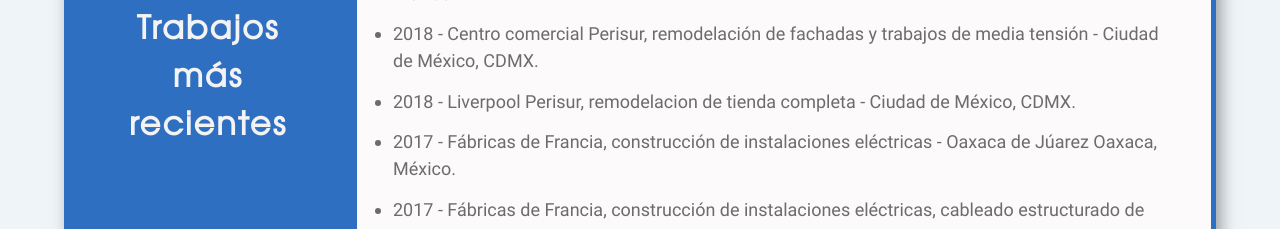
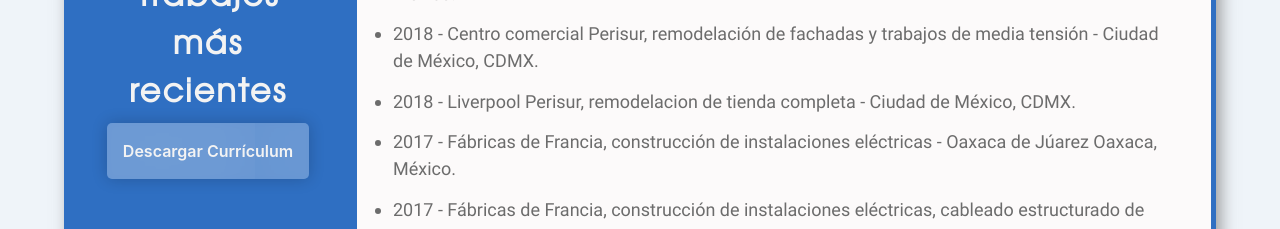
Before and after one commit to cchavezmx/nextjs-landing, a Next.js app: page /about in a window 1280 px wide. Shown: the part 2260-2489 px from the top of the page. Built offline with nearby package versions, Linux system fonts and the light colour scheme.

Commit message:
se agrego curriculum completo

```diff
--- a/pages/about.js
+++ b/pages/about.js
@@ -1,3 +1,4 @@
+import { useState } from 'react'
 // Custom components
 import CompanyCard from "../components/_CompanyCard.jsx";
 import Hero from "../components/_Hero.jsx";
@@ -9,8 +10,40 @@
 // Data JSON_files
 import { About, EmpresasJson } from "../assets/aboutData.json";
 
+// npm Component
+// import PDFViewer from 'pdf-viewer-reactjs'
 
-export default function about() {
+// chakra
+import {
+	Modal,
+	ModalOverlay,
+	ModalCloseButton,
+	ModalContent
+}from '@chakra-ui/react'
+
+
+const ModalPDF = ({ isOpen, toggleOpen }) => {
+
+	return(
+		<Modal isOpen={isOpen} onClose={toggleOpen} size="full">
+			<ModalCloseButton />
+			<ModalContent>
+				<ModalOverlay />
+					{/* <PDFViewer
+					document={{
+						url: 'pdf/CV2.pdf'
+					}}
+					/> */}
+			</ModalContent>
+		</Modal>
+	)
+}
+
+const about = () => {
+
+	const [isOpen, setIsOpen ] = useState(false)
+	const toggleOpen = () => setIsOpen(!isOpen)
+
 	return (
 	<Fragment>
 
@@ -47,6 +80,7 @@
 					<section className="about__section shadow-box">
 						<div className="about__question blue-box">
 							<h2 className="about__who">Trabajos más recientes</h2>
+							<a href="pdf/CV2.pdf" target="_blank" className="btn--blur"><p>Descargar Currículum</p></a>
 						</div>
 						<div className="about__answer white-box">
 							<ul className="about__list">
@@ -74,6 +108,8 @@
 				<p className="linkbutton">Regresar</p>
 			</Link>
 			*/}
+		{/* <button onClick={toggleOpen}>Ver Curriculum</button>
+			<ModalPDF isOpen={isOpen} toggleOpen={toggleOpen} />  */}
 
 		</main>
 		<Footer />
@@ -81,3 +117,6 @@
 
 	);
 }
+
+
+export default about
--- a/styles/About.css
+++ b/styles/About.css
@@ -20,6 +20,40 @@
 	outline: none;
 	list-style: none;
 } */
+
+.btn--blur {
+  width: max-content;
+	box-sizing: border-box;
+	padding: 1rem;
+  height: max-content;
+	margin-top: 10px;
+  box-shadow: 0 0 1rem 0 rgba(0, 0, 0, .2);
+  border-radius: 5px;
+  position: relative;
+  z-index: 1;
+  background: inherit;
+  overflow: hidden;
+	font-weight: 600;
+}
+
+.btn--blur:hover{
+	border: 1px solid white;
+	cursor: pointer;
+}
+
+.btn--blur:before {
+  content: "";
+  position: absolute;
+  background: inherit;
+  z-index: -1;
+  top: 0;
+  left: 0;
+  right: 0;
+  bottom: 0;
+  box-shadow: inset 0 0 2000px rgba(255, 255, 255, .5);
+  filter: blur(10px);
+  margin: -20px;
+}
 
 .about__button{
 	background-color: tomato;
```
Also changed, not shown: 1 other file (tests, documents, lock files or other folders).
